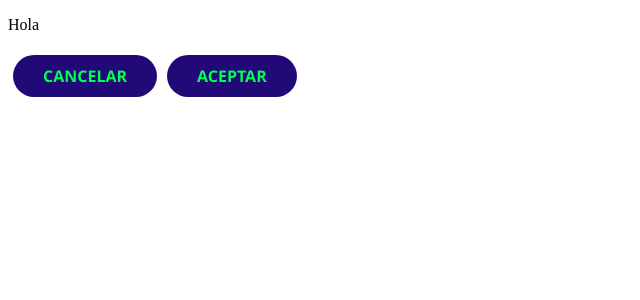
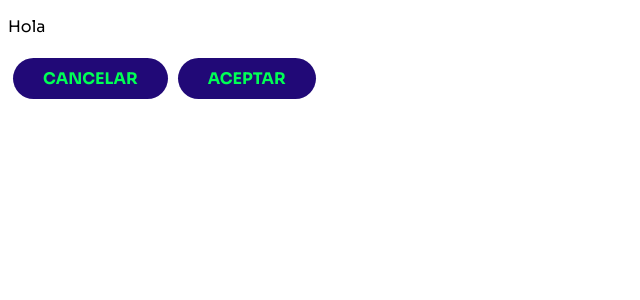
Before and after one commit to jsalazar1603/react-san-pedro, a React (Vite) app: page / in a window 1280 px wide. Shown: the top 300 px of the page, without its empty margins (0-640 px from the left). Built offline with nearby package versions, Linux system fonts and the light colour scheme.

Commit message:
agregar fuente Sora

```diff
--- a/src/index.css
+++ b/src/index.css
@@ -0,0 +1,5 @@
+@import url('https://fonts.googleapis.com/css2?family=Sora:wght@100;200;300;400;500;600;700;800&display=swap');
+
+html, body, * {
+  font-family: 'Sora', 'Segoe UI', Tahoma, Geneva, Verdana, sans-serif;
+}
--- a/src/styles/Button.module.css
+++ b/src/styles/Button.module.css
@@ -4,7 +4,6 @@
   background-color: #210977;
   color: #00ff55;
   border-radius: 50px;
-  font-family: 'Segoe UI', Tahoma, Geneva, Verdana, sans-serif;
   font-weight: 700;
   text-transform: uppercase;
   text-align: center;
```
